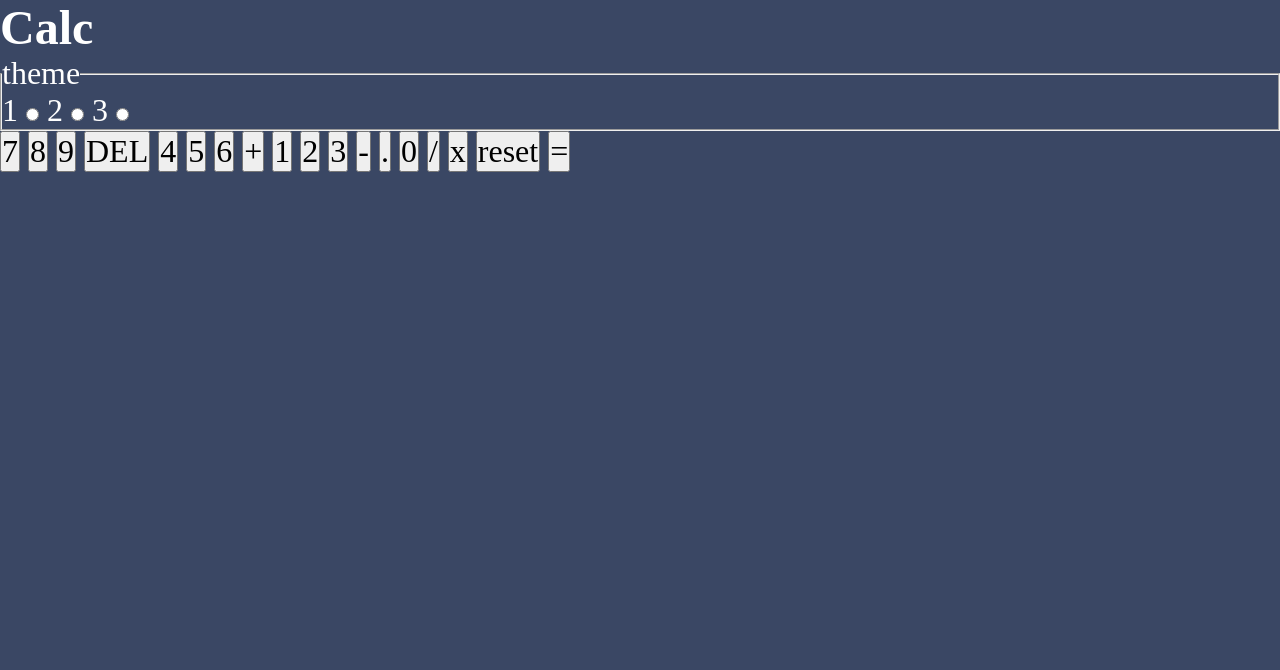
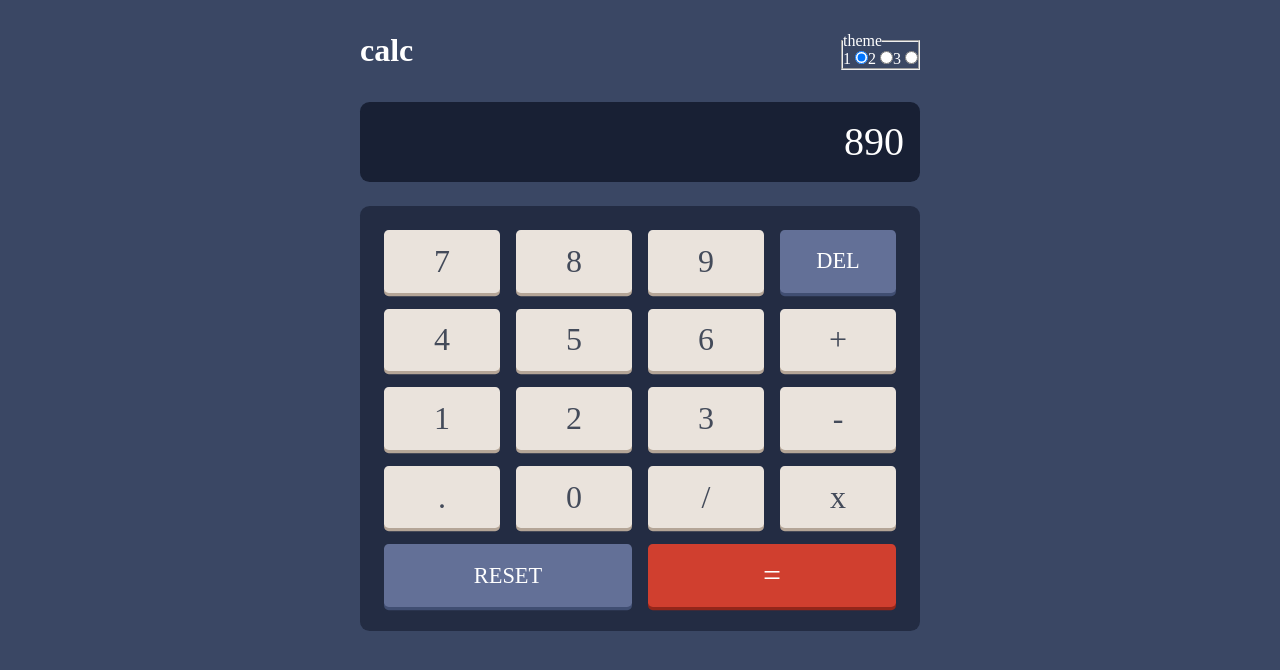
Before and after one commit to rafaeldevvv/calculator, a plain HTML site: page index.html in a window 1280 px wide. Drawn offline with Linux system fonts and the light colour scheme.

Commit message:
feat: style calculator

```diff
--- a/index.html
+++ b/index.html
@@ -9,16 +9,16 @@
     <link rel="stylesheet" href="./styles/index.css" />
   </head>
   <body class="theme-blue">
-    <main>
+    <main class="my-4">
       <article>
-        <header>
-          <h1>Calc</h1>
-          <form class="theme-form" novalidate>
-            <fieldset>
+        <header class="flex justify-between mb-4">
+          <h1 class="lowercase fs-300">Calc</h1>
+          <form class="theme-form fs-100" novalidate>
+            <fieldset class="flex">
               <legend>theme</legend>
               <label for="theme1">
                 1
-                <input type="radio" name="theme" id="theme1" />
+                <input type="radio" name="theme" id="theme1" checked />
               </label>
               <label for="theme2">
                 2
@@ -33,26 +33,36 @@
         </header>
 
         <div class="calculator">
-          <div class="expression"></div>
-          <div class="keyboard">
-            <button>7</button>
-            <button>8</button>
-            <button>9</button>
-            <button>DEL</button>
-            <button>4</button>
-            <button>5</button>
-            <button>6</button>
-            <button>+</button>
-            <button>1</button>
-            <button>2</button>
-            <button>3</button>
-            <button>-</button>
-            <button>.</button>
-            <button>0</button>
-            <button>/</button>
-            <button>x</button>
-            <button>reset</button>
-            <button>=</button>
+          <div class="expression mb-3 fs-400 text-right rounded-2 pt-2 px-2">
+            890
+          </div>
+          <div class="keyboard grid bg-secondary rounded-2">
+            <button class="key normal-key fs-300 text-secondary">7</button>
+            <button class="key normal-key fs-300 text-secondary">8</button>
+            <button class="key normal-key fs-300 text-secondary">9</button>
+            <button class="key special-key text-primary fs-200 uppercase">
+              DEL
+            </button>
+            <button class="key normal-key fs-300 text-secondary">4</button>
+            <button class="key normal-key fs-300 text-secondary">5</button>
+            <button class="key normal-key fs-300 text-secondary">6</button>
+            <button class="key normal-key fs-300 text-secondary">+</button>
+            <button class="key normal-key fs-300 text-secondary">1</button>
+            <button class="key normal-key fs-300 text-secondary">2</button>
+            <button class="key normal-key fs-300 text-secondary">3</button>
+            <button class="key normal-key fs-300 text-secondary">-</button>
+            <button class="key normal-key fs-300 text-secondary">.</button>
+            <button class="key normal-key fs-300 text-secondary">0</button>
+            <button class="key normal-key fs-300 text-secondary">/</button>
+            <button class="key normal-key fs-300 text-secondary">x</button>
+            <button
+              class="key special-key text-primary grid-span-2-col uppercase fs-200"
+            >
+              reset
+            </button>
+            <button class="key most-special-key grid-span-2-col text-tertiary">
+              =
+            </button>
           </div>
         </div>
       </article>
--- a/styles/index.css
+++ b/styles/index.css
@@ -13,15 +13,16 @@
    --c-normal-key-shadow: ;
    --c-special-key-bg: ;
    --c-special-key-shadow: ;
-   --c-result-key-bg: ;
-   --c-result-key-shadow: ;
+   --c-most-special-key-bg: ;
+   --c-most-special-key-shadow: ;
 
    --c-text-primary: ;
    --c-text-secondary: ;
 
-   --fs-100: .8rem;
+   --fs-100: 1rem;
    --fs-200: 1.4rem;
    --fs-300: 2rem;
+   --fs-400: 2.5rem;
 }
 
 .theme-blue {
@@ -29,16 +30,16 @@
    --c-secondary: 223 31% 20%;
    --c-tertiary: 224 36% 15%;
 
-   --c-normal-key-bg: 225 21% 49%;
-   --c-normal-key-shadow: 224 28% 35%;
-   --c-special-key-bg: 6 63% 50%;
-   --c-special-key-shadow: 6 70% 34%;
-   --c-result-key-bg: 30 25% 89%;
-   --c-result-key-shadow: 28 16% 65%;
+   --c-normal-key-bg: 30 25% 89%;
+   --c-normal-key-shadow: 28 16% 65%;
+   --c-special-key-bg: 225 21% 49%;
+   --c-special-key-shadow: 224 28% 35%;
+   --c-most-special-key-bg: 6 63% 50%;
+   --c-most-special-key-shadow: 6 70% 34%;
 
    --c-text-primary: 0 0% 100%;
    --c-text-secondary: 221 14% 31%;
-   --c-text-tertiary: 221 14% 31%;
+   --c-text-tertiary: 0 0% 100%;
 }
 
 .theme-white {
@@ -50,8 +51,8 @@
    --c-normal-key-shadow: 185 58% 25%;
    --c-special-key-bg: 25 98% 40%;
    --c-special-key-shadow: 25 99% 27%;
-   --c-result-key-bg: 45 7% 89%;
-   --c-result-key-shadow: 35 11% 61%;
+   --c-most-special-key-bg: 45 7% 89%;
+   --c-most-special-key-shadow: 35 11% 61%;
 
    --c-text-primary: 60 10% 19%;
    --c-text-secondary: 0 0% 100%;
@@ -67,8 +68,8 @@
    --c-normal-key-shadow: 285 91% 52%;
    --c-special-key-bg: 176 100% 44%;
    --c-special-key-shadow: 177 92% 70%;
-   --c-result-key-bg: 268 47% 21%;
-   --c-result-key-shadow: 290 70% 36%;
+   --c-most-special-key-bg: 268 47% 21%;
+   --c-most-special-key-shadow: 290 70% 36%;
 
    --c-text-primary: 52 100% 62%;
    --c-text-secondary: 198 20% 13%;
@@ -79,7 +80,12 @@ body {
    background-color: hsl(var(--c-primary));
    font-size: var(--fs-300);
    color: hsl(var(--c-text-primary));
+   padding-inline: 1.5rem;
+}
 
+main {
+   max-width: 35rem;
+   margin-inline: auto;
 }
 
 img,
@@ -94,6 +100,12 @@ button,
 textarea,
 select {
    font: inherit;
+}
+
+button {
+   display: block;
+   border: 0;
+   cursor: pointer;
 }
 
 /* remove animations for people who've turned them off */
@@ -122,6 +134,10 @@ select {
    font-size: var(--fs-300);
 }
 
+.fs-400 {
+   font-size: var(--fs-400);
+}
+
 .text-primary {
    color: hsl(var(--c-text-primary));
 }
@@ -145,3 +161,134 @@ select {
 .bg-primary {
    background-color: hsl(var(--c-tertiary));
 }
+
+.flex {
+   display: flex;
+}
+
+.justify-between {
+   justify-content: space-between;
+}
+
+.grid {
+   display: grid
+}
+
+.grid-span-2-col {
+   grid-column: span 2;
+}
+
+.uppercase {
+   text-transform: uppercase;
+}
+
+.lowercase {
+   text-transform: lowercase;
+}
+
+.mb-1 {
+   margin-bottom: 0.5rem;
+}
+
+.mb-2 {
+   margin-bottom: 1rem;
+}
+
+.mb-3 {
+   margin-bottom: 1.5rem;
+}
+
+.mb-4 {
+   margin-bottom: 2rem;
+}
+
+.my-1 {
+   margin-block: 0.5rem;
+}
+
+.my-2 {
+   margin-block: 1rem;
+}
+
+.my-3 {
+   margin-block: 1.5rem;
+}
+
+.my-4 {
+   margin-block: 2rem;
+}
+
+.pt-1 {
+   padding-top: .5rem;
+}
+
+.pt-2 {
+   padding-top: 1rem;
+}
+
+.pt-3 {
+   padding-top: 1.5rem;
+}
+
+.px-1 {
+   padding-inline: .5rem;
+}
+
+.px-2 {
+   padding-inline: 1rem;
+}
+
+.text-right {
+   text-align: end;
+}
+
+.rounded {
+   border-radius: .3rem;
+}
+
+.rounded-2 {
+   border-radius: .6rem;
+}
+
+/* ===================== components ======================== */
+
+.key {
+   --c-shadow: ;
+   --shadow-offset: .2rem;
+
+   display: block;
+   border-radius: .3rem;
+   box-shadow: 0 var(--shadow-offset) hsl(var(--c-shadow));
+   padding: .8rem clamp(.5rem, 3vw, 1.1rem);
+}
+
+.key:active {
+   box-shadow: 0 0 transparent;
+   transform: translateY(var(--shadow-offset));
+}
+
+.normal-key {
+   --c-shadow: var(--c-normal-key-shadow);
+   background-color: hsl(var(--c-normal-key-bg));
+}
+
+.special-key {
+   --c-shadow: var(--c-special-key-shadow);
+   background-color: hsl(var(--c-special-key-bg));
+}
+
+.most-special-key {
+   --c-shadow: var(--c-most-special-key-shadow);
+   background-color: hsl(var(--c-most-special-key-bg));
+}
+
+.keyboard {
+   grid-template-columns: repeat(4, 1fr);
+   padding: 1.5rem;
+   gap: 1rem;
+}
+
+.expression {
+   height: 80px;
+   background-color: hsl(var(--c-tertiary));
+}
```
